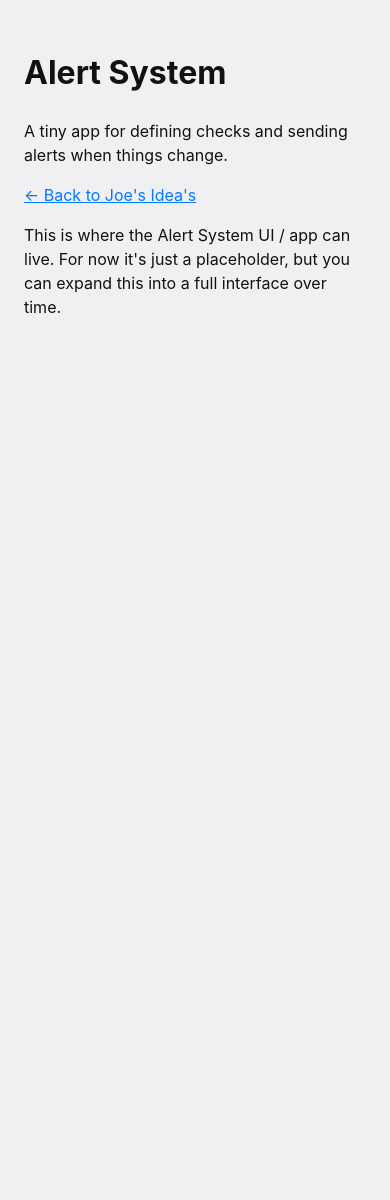
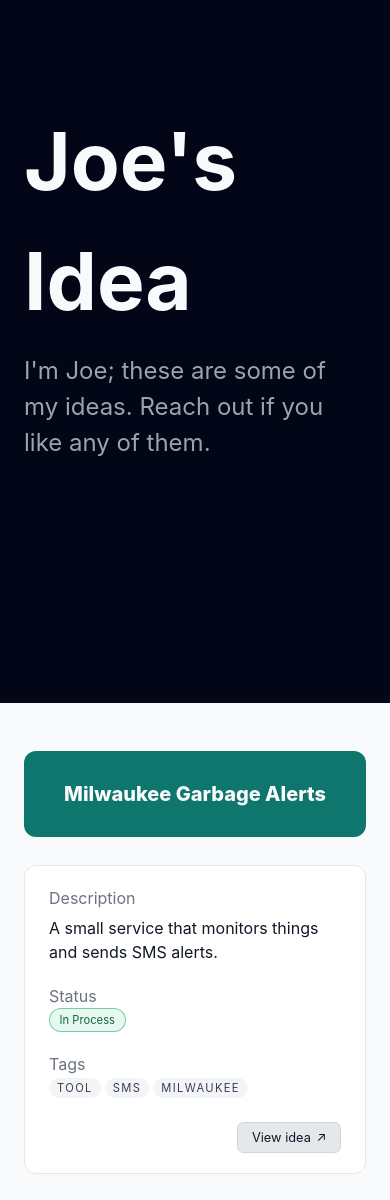
Before and after one commit to aliot011/joes-ideas, a React (Create React App) app: page /alert-system in a window 390 px wide. Shown: the part 141-1341 px from the top of the page. Before the commit the page ends 844 px from the top, so only its background shows below. Built offline with nearby package versions, Linux system fonts and the light colour scheme.

Commit message:
Update to playful UI

```diff
--- a/src/App.css
+++ b/src/App.css
@@ -1,158 +1,225 @@
-/* src/App.css */
+:root {
+  font-family: system-ui, -apple-system, BlinkMacSystemFont, "SF Mono",
+    "Menlo", "Monaco", "Consolas", "Liberation Mono", "Courier New",
+    monospace;
+  line-height: 1.5;
+  color: #e5e7eb;
+  background-color: #020617;
+}
 
-/* Tech-y monospace font stack + Example Domain background (#f0f0f2) */
-:root {
-  font-family: "SF Mono", "Menlo", "Monaco", "Consolas",
-    "Liberation Mono", "Courier New", monospace;
-  line-height: 1.5;
-  background-color: #f0f0f2;
-  color: #111;
+*,
+*::before,
+*::after {
+  box-sizing: border-box;
+}
+
+html,
+body,
+#root {
+  margin: 0;
+  padding: 0;
+  height: 100%;
 }
 
 body {
-  margin: 0;
+  background-color: #f9fafb;
+  /* was #020617 */
+}
+.app {
+  min-height: 100%;
+  display: flex;
+  flex-direction: column;
 }
 
-/* Main content block:
-   - Starts lower on the page for a more centered feel */
-.page {
-  max-width: 900px;
-  margin: 0 auto 4rem;
-  padding: 20vh 1.5rem 4rem;
-  /* 20% viewport height from top */
-  text-align: left;
+/* HERO */
+
+.hero {
+  min-height: calc(100vh - 40px);
+  /* full height minus top+bottom margins */
+  margin: 20px 20px 0;
+  /* 20px around the hero (no bottom if you prefer) */
+  display: flex;
+  align-items: center;
+  justify-content: center;
+  padding: 3rem 1.5rem;
+  background-color: #020617;
+  /* dark hero background */
+  border-radius: 100rem;
+  /* optional: round the outer hero */
 }
 
-/* --- STICKY TITLE BAR --- */
 
-.sticky-title {
-  position: sticky;
-  top: 0;
-  z-index: 20;
-  background-color: #f0f0f2;
-  padding: 0.5rem 0 0.4rem;
-  /* vertical space around title text */
+@media (max-width: 720px) {
+  .hero {
+    margin: 0;
+    min-height: 100vh;
+    border-radius: 0;
+  }
+
+  /* ...your existing responsive rules... */
 }
 
-/* Title text – normal state */
-.sticky-title h1 {
+
+.hero-inner {
+  max-width: 880px;
+  width: 100%;
+
+
+}
+
+.hero-title {
+  font-size: clamp(5rem, 5vw, 3.25rem);
+  /* letter-spacing: 0.08em; */
+  /* text-transform: uppercase; */
+  margin: 0 0 0.75rem;
+  color: #f9fafb;
+}
+
+.hero-subtitle {
   margin: 0;
   font-size: 1.5rem;
-  font-weight: 800;
-  color: #4a4e69;
-  transition: font-size 0.3s ease, color 5s ease;
+  /* max-width: 32rem; */
+  color: #9ca3af;
 }
 
-/* Compact title when scrolled:
-   - slightly larger than table header text
-   - darker grey so it stands out */
-.sticky-title--compact h1 {
-  font-size: 1.5rem;
-  /* font-weight: 800; */
-  color: #1d3557;
+/* IDEAS SECTION */
+
+.ideas-section {
+  background-color: #f9fafb;
+  color: #020617;
+  padding: 3rem 1.5rem 4rem;
 }
 
-/* --- SUBHEADER (scrolls normally) --- */
-
-.page-header {
-  margin-top: 0.6rem;
-  /* small space under title */
-  margin-bottom: 2rem;
-  /* space before the table starts */
+.ideas-inner {
+  max-width: 960px;
+  margin: 0 auto;
+  display: flex;
+  flex-direction: column;
+  gap: 2rem;
 }
 
-.page-header p {
-  margin: 0 0 0.3rem;
+/* Each idea row */
+
+.idea-row {
+  display: grid;
+  grid-template-columns: minmax(0, 220px) minmax(0, 1fr);
+  gap: 1.75rem;
+  align-items: stretch;
 }
 
-/* --- TABLE --- */
-
-.ideas-table {
-  width: 100%;
-  /* IMPORTANT: do NOT use border-collapse so sticky borders behave correctly */
-  /* border-collapse: collapse; */
-  margin-top: 0;
-  /* spacing handled by page-header margin-bottom */
-  font-size: 0.95rem;
+.idea-tile {
+  border-radius: 0.75rem;
+  display: flex;
+  align-items: center;
+  justify-content: center;
+  padding: 2.5rem 1.25rem;
+  /* box-shadow: 0 18px 35px rgba(15, 23, 42, 0.25); */
 }
 
-/* Sticky table header:
-   - position sticky on thead
-   - "top" is set inline from JS to exactly match the title height */
-.ideas-table thead {
-  position: sticky;
-  z-index: 10;
-  background-color: #f0f0f2;
+.idea-name {
+  font-size: 1.25rem;
+  font-weight: 800;
+  /* text-transform: uppercase; */
+  /* letter-spacing: 0.12em; */
+  color: #f9fafb;
 }
 
-/* Header cells */
-.ideas-table thead th {
-  padding: 0.4rem 0.2rem;
-  border-bottom: 1px solid #d0d0d0;
+/* Right column content */
+
+.idea-content {
+  display: flex;
+  flex-direction: column;
+  gap: 1.25rem;
+  background-color: #ffffff;
+  border-radius: 0.75rem;
+  border: 1px solid #e5e7eb;
+  padding: 1.25rem 1.5rem;
 }
 
-/* Body cells */
-.ideas-table th,
-.ideas-table td {
-  padding: 0.4rem 0.2rem;
-  text-align: left;
-  vertical-align: top;
-  border: none;
+.idea-block {
+  display: flex;
+  flex-direction: column;
+  gap: 0.35rem;
 }
 
-/* Column widths: Idea / What is it / Stage */
-.ideas-table th:nth-child(1),
-.ideas-table td:nth-child(1) {
-  width: 30%;
+.idea-label {
+  /* font-size: 0.75rem; */
+  /* text-transform: uppercase; */
+  /* letter-spacing: 0.16em; */
+  color: #6b7280;
 }
 
-.ideas-table th:nth-child(2),
-.ideas-table td:nth-child(2) {
-  width: 55%;
+.idea-description {
+  /* font-size: 0.9rem; */
+  color: #111827;
 }
 
-.ideas-table th:nth-child(3),
-.ideas-table td:nth-child(3) {
-  width: 15%;
+/* Status + Tags row */
+
+.idea-meta-row {
+  display: grid;
+  grid-template-columns: repeat(2, minmax(0, 1fr));
+  gap: 1.25rem;
 }
 
-/* Links */
-a {
-  color: #007aff;
-  text-decoration: underline;
+.idea-meta {
+  display: flex;
+  flex-direction: column;
+  /* gap: 0.35rem; */
 }
 
-a:hover {
+.idea-value {
+  font-size: 0.88rem;
+  color: #111827;
+}
+
+.idea-link-row {
+  margin-top: auto;
+  display: flex;
+  justify-content: flex-end;
+}
+
+.idea-link-button {
+  display: inline-flex;
+  align-items: center;
+  gap: 0.35rem;
+  padding: 0.3rem 0.85rem;
+  border-radius: 0.4rem;
+  /* less rounded */
+  border: 1px solid #d1d5db;
+  /* light border */
+  background-color: #e5e7eb;
+  /* light grey */
+  color: #111827;
+  /* dark text */
+  font-size: 0.8rem;
   text-decoration: none;
 }
 
-/* Stage pills */
+.idea-link-button:hover {
+  background-color: #d1d5db;
+  /* slightly darker on hover */
+  border-color: #9ca3af;
+}
+
+.idea-link-button-icon {
+  font-size: 0.8rem;
+  line-height: 1;
+}
+
+/* Pills */
+
 .pill {
-  display: inline-block;
+  display: inline-flex;
+  align-items: center;
   padding: 0.15rem 0.6rem;
   border-radius: 999px;
-  font-size: 0.8rem;
-  font-weight: 600;
-  border: 1px solid transparent;
-  white-space: nowrap;
-}
-
-.pill-idea {
-  background-color: #e6f2ff;
-  color: #004999;
-  border-color: #004999;
-}
-
-.pill-in-process {
-  background-color: #fff7e0;
-  color: #d47a00;
-  border-color: #d47a00;
-}
-
-.pill-operational {
-  background-color: #e6f7e6;
-  color: #1f6b1f;
-  border-color: #1f6b1f;
+  border: 1px solid rgba(22, 163, 74, 0.5);
+  background: rgba(16, 185, 129, 0.1);
+  color: #166534;
+  font-size: 0.7rem;
+  /* text-transform: uppercase; */
+  /* letter-spacing: 0.14em; */
 }
 
 .pill-inactive {
@@ -163,3 +230,86 @@ a:hover {
   border-color: #000000;
   /* black border */
 }
+
+/* Tag pills */
+
+.tag-pill {
+  display: inline-flex;
+  align-items: center;
+  padding: 0.1rem 0.5rem;
+  margin-right: 0.25rem;
+  margin-bottom: 0.25rem;
+  border-radius: 999px;
+  background-color: #f3f4f6;
+  color: #374151;
+  font-size: 0.7rem;
+  text-transform: uppercase;
+  letter-spacing: 0.12em;
+}
+
+/* Links */
+
+a {
+  color: #1d4ed8;
+  text-decoration: none;
+  border-bottom: 1px dotted rgba(37, 99, 235, 0.5);
+}
+
+a:hover {
+  border-bottom-style: solid;
+}
+
+/* FOOTER */
+
+.site-footer {
+  background: #ffffff;
+  border-top: 1px solid #e5e7eb;
+  font-size: 0.8rem;
+  color: #111827;
+}
+
+.footer-inner {
+  max-width: 960px;
+  margin: 0 auto;
+  padding: 0.75rem 1.5rem;
+  display: flex;
+  justify-content: space-between;
+  align-items: center;
+  gap: 0.75rem;
+}
+
+.footer-right {
+  display: flex;
+  flex-wrap: wrap;
+  gap: 0.5rem;
+  align-items: center;
+}
+
+.footer-right a {
+  color: #4b5563;
+  border-bottom-color: rgba(75, 85, 99, 0.5);
+}
+
+.footer-right a:hover {
+  border-bottom-style: solid;
+}
+
+.footer-separator {
+  color: #d1d5db;
+}
+
+/* RESPONSIVE */
+
+@media (max-width: 720px) {
+  .idea-row {
+    grid-template-columns: 1fr;
+  }
+
+  .idea-tile {
+    padding: 1.75rem 1.25rem;
+  }
+
+  .idea-meta-row {
+    grid-template-columns: 1fr;
+  }
+}
--- a/src/App.tsx
+++ b/src/App.tsx
@@ -1,18 +1,111 @@
-// src/App.tsx
 import React from "react";
-import { BrowserRouter, Routes, Route } from "react-router-dom";
-import { Home } from "./pages/Home";
-import { AlertSystem } from "./pages/AlertSystem";
+import "./App.css";
+import { ideas } from "./ideas";
 
-function App() {
+const App: React.FC = () => {
   return (
-    <BrowserRouter>
-      <Routes>
-        <Route path="/" element={<Home />} />
-        <Route path="/alert-system" element={<AlertSystem />} />
-      </Routes>
-    </BrowserRouter>
+    <div className="app">
+      {/* HERO / INTRO */}
+      <section className="hero">
+        <div className="hero-inner">
+          <h1 className="hero-title">Joe&apos;s Idea</h1>
+          <p className="hero-subtitle">
+            I&apos;m Joe; these are some of my ideas. Reach out if you like any
+            of them.
+          </p>
+        </div>
+      </section>
+
+      {/* IDEAS LIST */}
+      <main className="ideas-section">
+        <div className="ideas-inner">
+          {ideas.map((idea) => (
+            <article key={idea.id} className="idea-row">
+              {/* Left column: colored square with idea name */}
+              <div
+                className="idea-tile"
+                style={{ backgroundColor: idea.color }}
+              >
+                <span className="idea-name">{idea.name}</span>
+              </div>
+
+              {/* Right column: rows */}
+              <div className="idea-content">
+                {/* Row 1: Description */}
+                <div className="idea-block">
+                  <div className="idea-label">Description</div>
+                  <div className="idea-description">{idea.description}</div>
+                </div>
+
+                {/* Row 2: Status + Tags (two columns) */}
+                <div className="idea-block idea-meta-row">
+                  {/* Status */}
+                  <div className="idea-meta">
+                    <div className="idea-label">Status</div>
+                    <div className="idea-value">
+                      <span
+                        className={
+                          "pill " +
+                          (idea.stage === "Inactive" ? "pill-inactive" : "")
+                        }
+                      >
+                        {idea.stage}
+                      </span>
+                    </div>
+                  </div>
+
+                  {/* Tags */}
+                  <div className="idea-meta">
+                    <div className="idea-label">Tags</div>
+                    <div className="idea-value">
+                      {idea.tags.map((tag) => (
+                        <span key={tag} className="tag-pill">
+                          {tag}
+                        </span>
+                      ))}
+                    </div>
+                  </div>
+                </div>
+
+                {/* Row 3: View Idea button (bottom-right, if link exists) */}
+                {idea.link && (
+                  <div className="idea-link-row">
+                    <a
+                      href={idea.link}
+                      target="_blank"
+                      rel="noopener noreferrer"
+                      className="idea-link-button"
+                    >
+                      <span>View idea</span>
+                      <span className="idea-link-button-icon">↗</span>
+                    </a>
+                  </div>
+                )}
+              </div>
+            </article>
+          ))}
+        </div>
+      </main>
+
+      {/* FOOTER */}
+      <footer className="site-footer">
+        <div className="footer-inner">
+          <div className="footer-left">© 2025 JHAI LLC</div>
+          <div className="footer-right">
+            <a href="mailto:j.aliot011@gmail.com">Contact</a>
+            <span className="footer-separator">•</span>
+            <a
+              href="https://github.com/aliot011"
+              target="_blank"
+              rel="noopener noreferrer"
+            >
+              GitHub
+            </a>
+          </div>
+        </div>
+      </footer>
+    </div>
   );
-}
+};
 
 export default App;
--- a/src/ideas.ts
+++ b/src/ideas.ts
@@ -3,79 +3,114 @@
 export type Stage = "Idea" | "In Process" | "Operational" | "Inactive";
 
 export type Idea = {
+  id: string;
   name: string;
   description: string;
   stage: Stage;
-  internalRoute?: string; // internal page on this site
-  externalUrl?: string; // external link
+  tags: string[];
+  link?: string;
+  color: string;
 };
 
 export const ideas: Idea[] = [
   {
+    id: "milwaukee-garbage-alerts",
     name: "Milwaukee Garbage Alerts",
     description: "A small service that monitors things and sends SMS alerts.",
     stage: "In Process",
-    // internalRoute: "/alert-system",
+    tags: ["tool", "sms", "milwaukee"],
+    link: "https://milwaukee-garbage-alert-web.onrender.com/",
+    color: "#0f766e",
   },
   {
+    id: "metric-mondays",
     name: "Metric Mondays",
     description: "Weekly posts breaking down startup metrics in plain English.",
     stage: "Operational",
-    externalUrl: "https://www.linkedin.com/company/founderscpa/posts/",
+    tags: ["content", "saas", "metrics"],
+    link: "https://www.linkedin.com/company/founderscpa/posts/",
+    color: "#1d4ed8",
   },
   {
+    id: "joes-idea",
     name: "Joe's Idea",
     description:
       "What you're looking at right now - a website that catalogues my projects.",
     stage: "Operational",
-    externalUrl: "https://joesidea.com",
+    tags: ["web", "portfolio", "personal"],
+    link: "https://joesidea.com",
+    color: "#0ea5e9",
   },
   {
+    id: "trace-dependents-gsheets",
     name: "Trace Dependents for Google Sheets",
     description:
       "A helper tool for Excel/Sheets to trace formulas and dependencies more clearly.",
     stage: "In Process",
+    tags: ["tool", "google-sheets", "productivity"],
+    color: "#a855f7",
   },
   {
+    id: "democrazy",
     name: "Democrazy",
     description:
       "A playful way to 'vote with dollars' on ideas, charities, or policies each month.",
     stage: "In Process",
+    tags: ["web", "civics", "experiment"],
+    color: "#f97316",
   },
   {
+    id: "granola-joe",
     name: "Granola Joe",
     description:
       "A collection of songs that I consider just barely good enough to show to the public.",
     stage: "Operational",
-    externalUrl: "https://granolajoe.bandcamp.com/",
+    tags: ["music", "personal", "creative"],
+    link: "https://granolajoe.bandcamp.com/",
+    color: "#7c3aed",
   },
   {
+    id: "big-day-bagels",
     name: "Big Day Bagels",
     description: "An experiment in small-batch bagel making with friends.",
     stage: "Idea",
+    tags: ["food", "experiment", "milwaukee"],
+    color: "#facc15",
   },
   {
+    id: "mke-tech-map",
     name: "MKE Tech Map",
     description:
       "A map and directory of venture capital firms and resources for early-stage companies in and around Milwaukee.",
     stage: "Inactive",
+    tags: ["map", "vc", "milwaukee"],
+    color: "#6b7280",
   },
   {
+    id: "startup-metrics-library",
     name: "Startup Metrics Library",
     description:
       "A reference library of key metrics, definitions, and formulas for early-stage companies.",
     stage: "Operational",
+    tags: ["library", "saas", "metrics"],
+    color: "#059669",
   },
   {
+    id: "real-estate-duplex-model",
     name: "Real Estate Duplex Model",
     description:
       "A spreadsheet and walkthrough for underwriting small duplex purchases.",
     stage: "Operational",
+    tags: ["real-estate", "excel", "model"],
+    color: "#10b981",
   },
   {
+    id: "net-worth-tracker",
     name: "Net Worth Tracker",
     description:
       "A lightweight Excel tracker for setting and tracking aginst near- and long-term savings and net worth goals.",
     stage: "Operational",
+    tags: ["personal-finance", "excel", "tracker"],
+    color: "#0f766e",
   },
 ];
--- a/src/pages/AlertSystem.tsx
+++ /dev/null
@@ -1,28 +0,0 @@
-// src/pages/AlertSystem.tsx
-import React from "react";
-import { Link } from "react-router-dom";
-import "../App.css";
-
-export function AlertSystem() {
-  return (
-    <div className="page">
-      <header>
-        <h1>Alert System</h1>
-        <p>
-          A tiny app for defining checks and sending alerts when things change.
-        </p>
-        <p>
-          <Link to="/">&larr; Back to Joe&apos;s Idea&apos;s</Link>
-        </p>
-      </header>
-
-      <main>
-        <p>
-          This is where the Alert System UI / app can live. For now it&apos;s
-          just a placeholder, but you can expand this into a full interface over
-          time.
-        </p>
-      </main>
-    </div>
-  );
-}
```
Also changed, not shown: src/pages/Home.tsx (+24 -4 lines).
